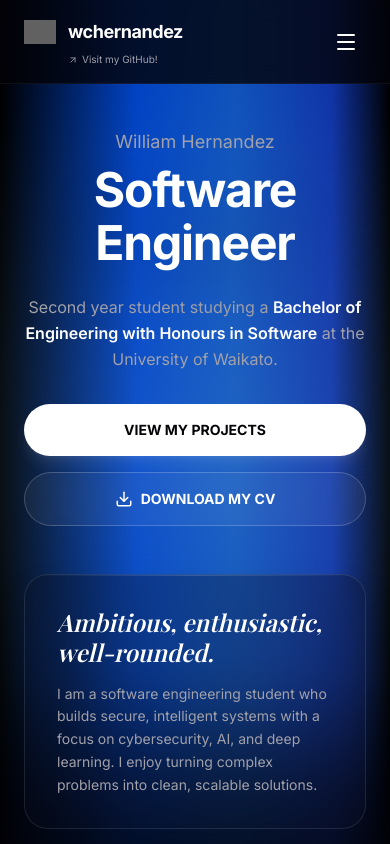
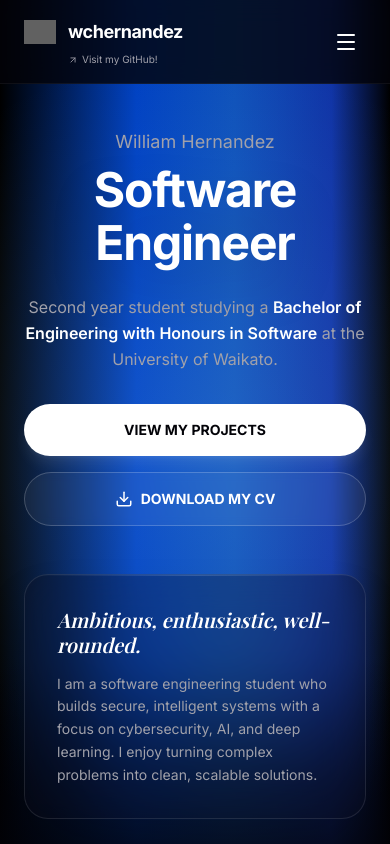
Before and after one commit to wchernandez/wchernandez.github.io, a React (Vite) app: page / in a window 390 px wide. Shown: the top 844 px of the page. Built offline with nearby package versions, Linux system fonts and the light colour scheme; grey boxes are pictures that could not be loaded; a web font is replaced by a local one.

Commit message:
Slightly reduced font size of personal summary heading

```diff
--- a/src/App.jsx
+++ b/src/App.jsx
@@ -130,7 +130,7 @@
               Software<br className="hidden md:block" /> Engineer
             </h1>
             <p className="font-sans text-secondary text-base md:text-lg max-w-md mx-auto lg:mx-0 mb-8 leading-relaxed">
-              Second year student studying a <span className="text-white font-semibold">Bachelor of Engineering<br className="hidden sm:block" /> with Honours in Software</span> at the University of Waikato.
+              Second year student studying a <span className="text-white font-semibold">Bachelor of Engineering with Honours in Software</span> at the University of Waikato.
             </p>
             <div className="flex flex-col sm:flex-row gap-4 justify-center lg:justify-start">
               <a href="#projects" className="inline-flex items-center justify-center px-8 py-4 rounded-full bg-white text-background text-sm font-bold hover:bg-white/90 hover:scale-105 transition-all active:scale-95 shadow-lg shadow-white/10">
@@ -149,7 +149,7 @@
               {/* Inner top glow */}
               <div className="absolute top-0 left-0 w-full h-px bg-gradient-to-r from-transparent via-white/30 to-transparent opacity-50" />
 
-              <h3 className="font-serif font-semibold italic text-2xl lg:text-3xl mb-4 text-white leading-tight">
+              <h3 className="font-serif font-semibold italic text-xl lg:text-2xl mb-4 text-white leading-tight">
                 Ambitious, enthusiastic, well-rounded.
               </h3>
               <p className="font-sans text-sm md:text-base text-secondary leading-relaxed">
```
